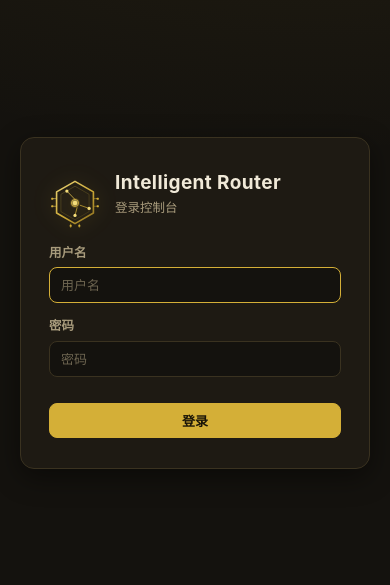
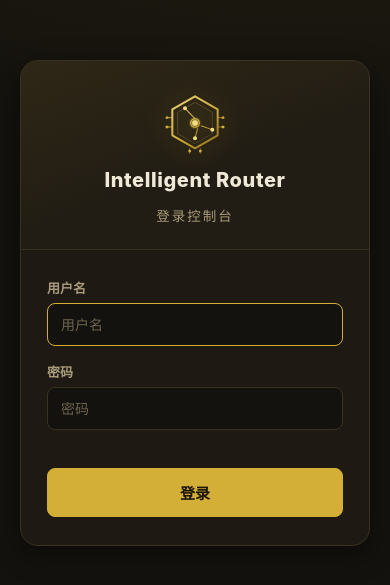
Before and after one commit to hwhkit/agent-server-go, a plain HTML site: page web/index.html in a window 390 px wide. Shown: the part 119-704 px from the top of the page. Drawn offline with Linux system fonts and the light colour scheme; no server answers.

Commit message:
ui(console) + auth: golden-ratio login card, email accounts, 8-char passwords
- login card rebuilt at golden ratio: 808×500 (ratio 1.618; base height =
  1.5× the old card) with a two-column split — square brand panel (large
  hex-router logo + product name) on the left, form panel on the right;
  collapses to a stacked card under 880px
- username rule now allows @ (email as login account; charset stays
  closed — letters/digits/._-@, 2-64)
- password minimum lowered 12→8 across bootstrap config validation,
  account service, error copy, and console hints (still rejects known
  weak defaults)
- .env.example bootstrap placeholder switched to an email-style example

.env.dev (gitignored) now bootstraps louishwh@gmail.com as the admin
account; the old dev admin row was removed and its login returns 401.
Verified: 24 test packages green, live login with the new account via
browser, old credentials rejected.

```diff
--- a/web/app.css
+++ b/web/app.css
@@ -462,6 +462,8 @@ table.list tr.detail-row td { background: var(--bg); padding: 14px 16px; }
 .dep-chip.on { color: var(--accent); border-color: var(--accent); background: var(--accent-soft); }
 
 /* ---------- 登录 ---------- */
+/* 黄金分割登录卡：基准高 = 原高的 1.5 倍（≈500px），宽 = 高 × 1.618
+ * （≈808px）。左栏品牌区取内切正方形（≈500px），右栏表单区占余量。 */
 .login-wrap {
   min-height: 100vh;
   display: flex;
@@ -470,20 +472,54 @@ table.list tr.detail-row td { background: var(--bg); padding: 14px 16px; }
   padding: 20px;
 }
 .login-card {
-  width: 360px;
+  width: 808px;
+  max-width: 100%;
+  min-height: 500px;
+  display: flex;
   background: var(--panel);
   border: 1px solid var(--border);
-  border-radius: 14px;
-  padding: 30px 28px;
+  border-radius: 18px;
+  overflow: hidden;
   box-shadow: var(--shadow);
 }
-.login-logo { display: flex; align-items: center; gap: 14px; margin-bottom: 6px; }
-.ir-logo { flex: 0 0 52px; filter: drop-shadow(0 0 10px rgba(212, 175, 55, 0.35)); }
+.login-brand {
+  flex: 0 0 500px;
+  display: flex;
+  flex-direction: column;
+  align-items: center;
+  justify-content: center;
+  gap: 18px;
+  padding: 40px;
+  background: linear-gradient(160deg, rgba(212, 175, 55, 0.07), transparent 55%),
+    var(--panel-2);
+  border-right: 1px solid var(--border);
+  text-align: center;
+}
+.login-form {
+  flex: 1;
+  display: flex;
+  align-items: center;
+  padding: 44px 42px;
+}
+.login-logo { display: flex; align-items: center; }
+.ir-logo { filter: drop-shadow(0 0 14px rgba(212, 175, 55, 0.4)); }
 .ir-logo svg { display: block; }
-.login-title { font-size: 19px; font-weight: 700; letter-spacing: 0.4px; }
-.login-sub { color: var(--muted); font-size: 12.5px; margin-bottom: 20px; }
-.login-card form { display: flex; flex-direction: column; gap: 13px; }
-.login-card input { width: 100%; padding: 9px 11px; }
+.login-title { font-size: 26px; font-weight: 800; letter-spacing: 0.6px; }
+.login-sub { color: var(--muted); font-size: 13.5px; letter-spacing: 2px; }
+.login-form form { display: flex; flex-direction: column; gap: 16px; width: 100%; }
+.login-form label.field > span { font-size: 13px; }
+.login-form input { width: 100%; padding: 12px 13px; font-size: 14px; }
+.login-form .btn.primary { padding: 13px; font-size: 15px; margin-top: 6px; }
+.login-form .err-text { font-size: 13px; }
+
+@media (max-width: 880px) {
+  .login-card { flex-direction: column; min-height: 0; width: 420px; }
+  .login-brand { flex: none; border-right: none; border-bottom: 1px solid var(--border); padding: 30px 24px 22px; gap: 10px; }
+  .login-brand .ir-logo svg { width: 64px; height: 64px; }
+  .login-title { font-size: 20px; }
+  .login-sub { margin-bottom: 0; }
+  .login-form { padding: 28px 26px; }
+}
 
 /* ---------- 模态 ---------- */
 .modal-backdrop {
--- a/web/app.js
+++ b/web/app.js
@@ -293,11 +293,11 @@
   // irLogoSVG 是品牌 logo：六边形路由网络（中心路由节点 + 三颗卫星智能体
   // 节点 + 电路走线端口），金色渐变描边，卫星节点脉冲动画。静态常量标记
   // （无用户数据），innerHTML 注入安全。
-  const irLogoSVG = () => {
+  const irLogoSVG = (size = 52) => {
     const wrap = document.createElement("div");
     wrap.className = "ir-logo";
     wrap.innerHTML = `
-<svg viewBox="0 0 96 96" width="52" height="52" fill="none" xmlns="http://www.w3.org/2000/svg" aria-hidden="true">
+<svg viewBox="0 0 96 96" width="${size}" height="${size}" fill="none" xmlns="http://www.w3.org/2000/svg" aria-hidden="true">
   <defs>
     <linearGradient id="irg" x1="14" y1="10" x2="82" y2="88" gradientUnits="userSpaceOnUse">
       <stop offset="0" stop-color="#f4dd7a"/>
@@ -372,14 +372,18 @@
     };
     root.append(h("div", { class: "login-wrap" },
       h("div", { class: "login-card" },
-        h("div", { class: "login-logo" }, irLogoSVG(),
-          h("div", {}, h("div", { class: "login-title" }, t("login.title")),
-            h("div", { class: "login-sub" }, t("login.sub")))),
-        h("form", { onsubmit: submit },
-          h("label", { class: "field" }, h("span", {}, t("login.username")), username),
-          h("label", { class: "field" }, h("span", {}, t("login.password")), password),
-          errorEl,
-          h("button", { class: "btn primary", type: "submit" }, t("login.submit"))))));
+        // 黄金分割双栏：左侧品牌区（正方形 ≈ 整卡高的 1.618 内切），
+        // 右侧表单区（余量 0.618）。
+        h("div", { class: "login-brand" },
+          h("div", { class: "login-logo" }, irLogoSVG(96)),
+          h("div", { class: "login-title" }, t("login.title")),
+          h("div", { class: "login-sub" }, t("login.sub"))),
+        h("div", { class: "login-form" },
+          h("form", { onsubmit: submit },
+            h("label", { class: "field" }, h("span", {}, t("login.username")), username),
+            h("label", { class: "field" }, h("span", {}, t("login.password")), password),
+            errorEl,
+            h("button", { class: "btn primary", type: "submit" }, t("login.submit")))))));
     username.focus();
   };
 
--- a/web/i18n.js
+++ b/web/i18n.js
@@ -209,7 +209,7 @@ window.I18N = {
     "user.username": "用户名",
     "user.role": "角色",
     "user.password": "密码",
-    "user.password.new": "至少 12 位，且非弱口令",
+    "user.password.new": "至少 8 位，且非弱口令",
     "user.password.keep": "留空 = 不修改",
     "user.created": "创建时间",
     "user.updated": "更新时间",
@@ -446,7 +446,7 @@ window.I18N = {
     "user.username": "Username",
     "user.role": "Role",
     "user.password": "Password",
-    "user.password.new": "≥12 chars, no weak defaults",
+    "user.password.new": "≥8 chars, no weak defaults",
     "user.password.keep": "empty = unchanged",
     "user.created": "Created",
     "user.updated": "Updated",
```
Also changed, not shown: 4 other files.
